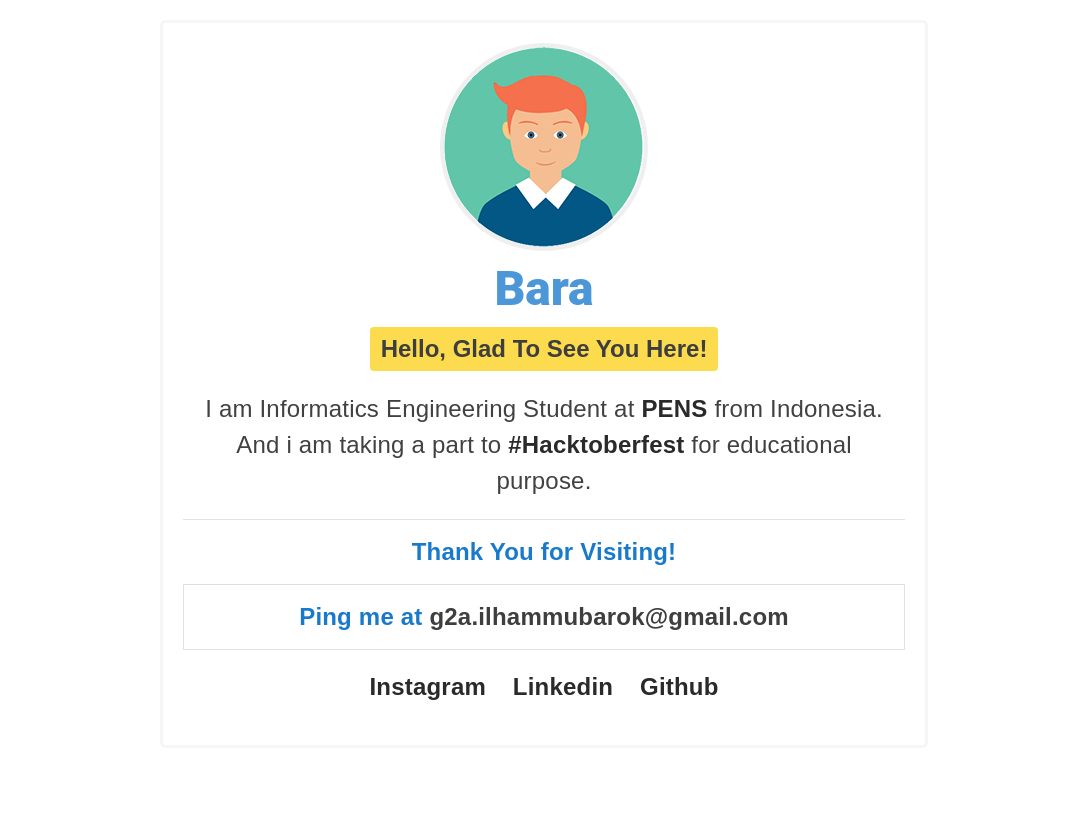
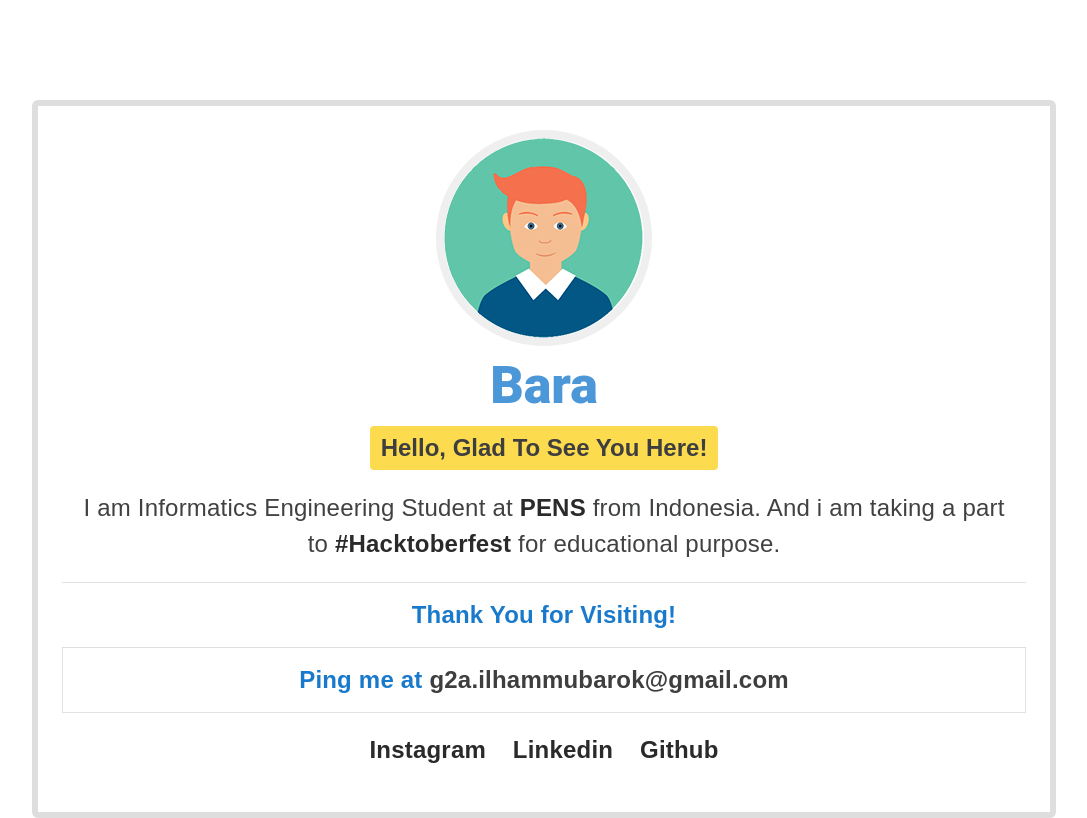
Before and after one commit to g2ailhammubarok/simple-bio-me, a plain HTML site: page index.html in a window 1280 px wide. Shown: the whole page, without its empty margins (86-1173 px from the left). Drawn offline with nearby package versions, Linux system fonts and the light colour scheme.

Commit message:
Menyesuaikan tampilan responsif

```diff
--- a/css/style.css
+++ b/css/style.css
@@ -102,12 +102,12 @@ a:visited {
 
 /* div class */
 .about {
-    padding: 20px;
-    margin-top: 20px;
+    padding: 24px;
+    margin-top: 24px;
 }
 
 .about h6 {
-    font-size: 48px;
+    font-size: 52px;
     color: #016cc7;
     margin: 5;
 }
@@ -150,19 +150,21 @@ a:visited {
 }
 
 .main .about {
-    width: 60%;
+    width: 80%;
     -webkit-transition: all 0.3s;
     -moz-transition: all 0.3s;
     transition: all 0.3s;
     margin-right: 20px;
-    border: 3px solid #f6f6f6;
-    border-radius: 5px;
+    margin-top: 100px;
+    border: 6px solid #dfdede;
+    border-radius: 6px;
+
 }
 
 /* Display picture */
 .main-img {
-    max-width: 50%;
-    border: 4px solid #efefef;
+    max-width: 60%;
+    border: 8px solid #efefef;
     border-radius: 50%;
     -moz-transition: all 0.3s;
     -webkit-transition: all 0.3s;
```
